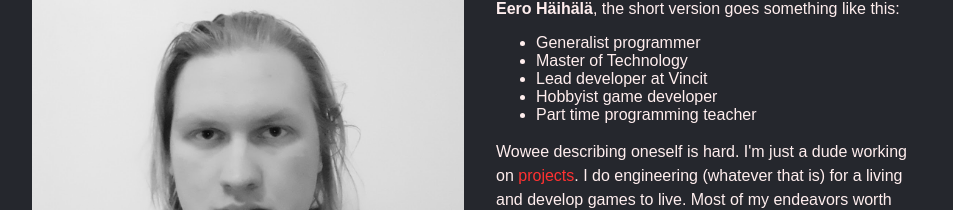
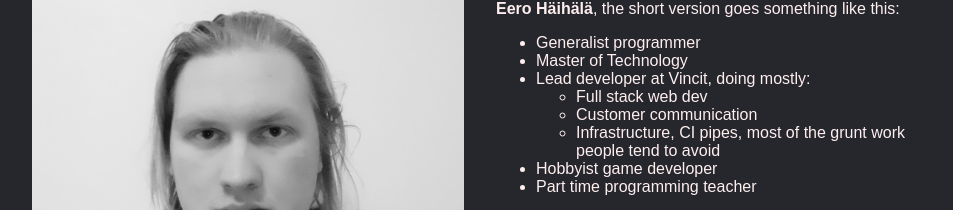
Before and after one commit to haihala/haihala.github.io, a SvelteKit app: page /portfolio in a window 1280 px wide. Shown: the part 913-1123 px from the top of the page, without its empty margins (160-1113 px from the left). Built offline with nearby package versions, Linux system fonts and the light colour scheme.

Commit message:
Add details on what I do at Vincit to the portfolio

```diff
--- a/src/routes/portfolio/AboutMe.svelte
+++ b/src/routes/portfolio/AboutMe.svelte
@@ -26,7 +26,14 @@
 		<ul>
 			<li>Generalist programmer</li>
 			<li>Master of Technology</li>
-			<li>Lead developer at Vincit</li>
+			<li>
+				Lead developer at Vincit, doing mostly:
+				<ul>
+					<li>Full stack web dev</li>
+					<li>Customer communication</li>
+					<li>Infrastructure, CI pipes, most of the grunt work people tend to avoid</li>
+				</ul>
+			</li>
 			<li>Hobbyist game developer</li>
 			<li>Part time programming teacher</li>
 		</ul>
```
